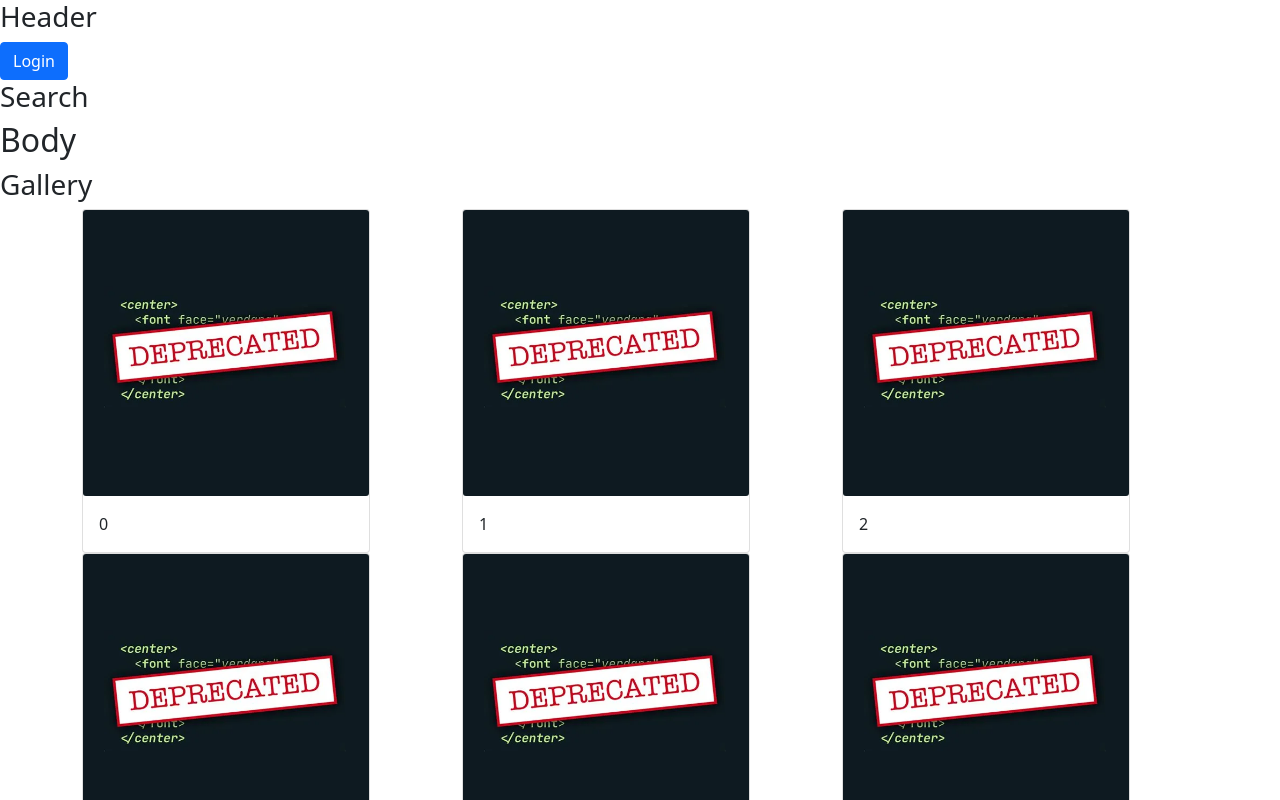
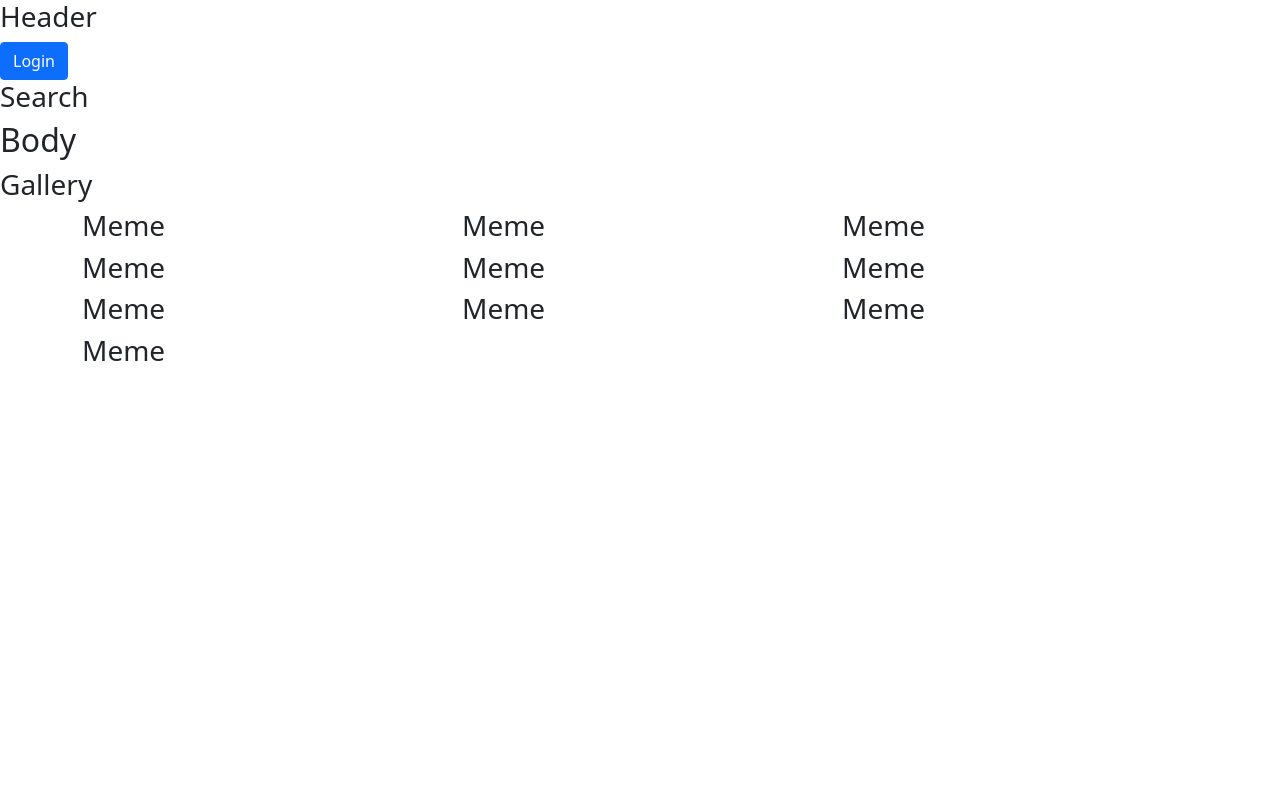
Before and after one commit to Deprecated-Dependencies/meme-craft-frontend, a React (Create React App) app: page / in a window 1280 px wide. Shown: the top 800 px of the page. Built offline with nearby package versions, Linux system fonts and the light colour scheme.

Commit message:
Moved placeholder elements into Meme component

```diff
--- a/src/components/ImageGallery.js
+++ b/src/components/ImageGallery.js
@@ -1,24 +1,13 @@
 import React from 'react';
-import { Container, Row, Col, Card } from 'react-bootstrap';
-import deprecated from './deprecated.png'
+import { Container, Row } from 'react-bootstrap';
+import Meme from './Meme';
 
 class ImageGallery extends React.Component {
   render() {
     let cardCount = 10;
     let cards = [];
     for (let i = 0; i < cardCount; i++){
-      cards.push(
-        (
-        <Col>
-          <Card style={{width: "18rem"}}>
-            <Card.Img src={deprecated}/>
-            <Card.Body>
-              {i}
-            </Card.Body>
-          </Card>
-        </Col>
-        )
-      )
+      cards.push(<Meme key={i} memeData={i} />);
     }
 
     return (
```
